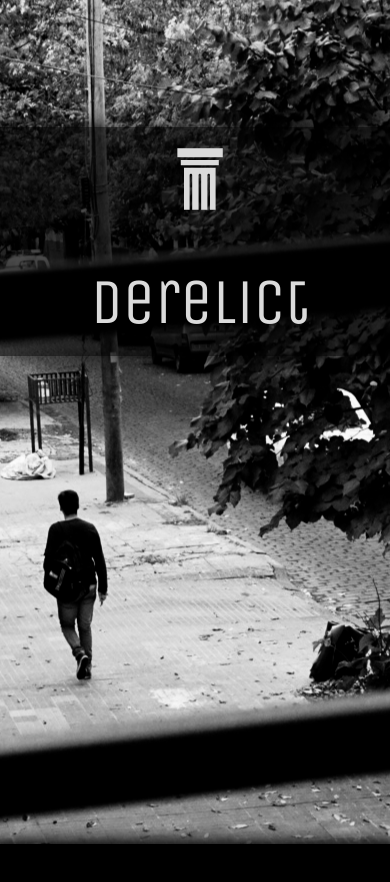
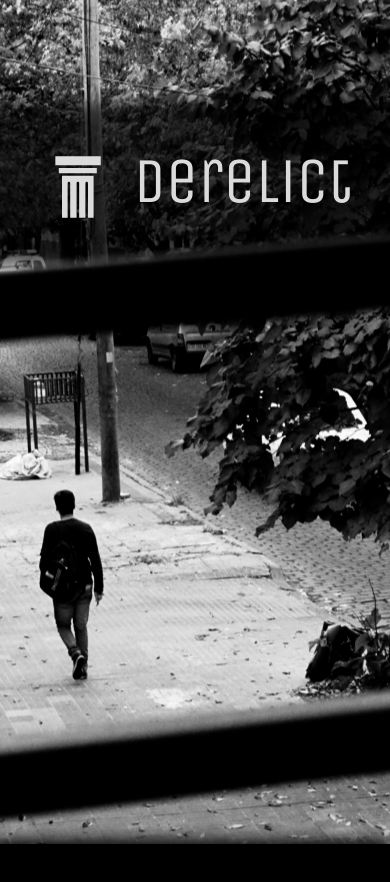
Before and after one commit to tomcoso/sign-up-form, a plain HTML site: page index.html in a window 390 px wide. Shown: the top 882 px of the page. Drawn offline with nearby package versions, Linux system fonts and the light colour scheme.

Commit message:
fixed responsiveness on left image

```diff
--- a/style.css
+++ b/style.css
@@ -2,8 +2,8 @@
 @import url('https://fonts.googleapis.com/css2?family=Noto+Sans+KR:wght@300;400&display=swap');
 @import url('https://fonts.googleapis.com/css2?family=Unica+One&display=swap');
 
-@media (max-width: 400px) {
-    .icon-banner{
+@media (max-width: 900px) {
+    .container{
         flex-direction: column;
     }
 }
@@ -29,12 +29,10 @@
     flex-wrap: wrap;
     overflow-x: clip;
     position: relative;
-    /* border: 2px solid red; */
 }
 
 .left-image {
     min-height: 100vh;
-    min-width: 400px;
     flex: 1 1 40%;
     background: url(./images/DSC01624.jpg) no-repeat border-box;
     background-position: right 60% top 60%;
@@ -42,29 +40,26 @@
 
 .icon-banner {
     display: flex;
+    flex-wrap: wrap;
     justify-content: center;
     align-items: center;
-    gap: 1rem;
     width: 100%;
     margin-top: 15vh;
-    margin-left: 0;
-    padding: 0;
     background-color: var(--dark-color-transparent, black);
-    box-shadow: 0 0 20px 5px var(--dark-color-transparent, black);
+    box-shadow: 0 0 15px 25px var(--dark-color-transparent, black);
 }
 .icon svg {
     height: 5rem;
     width: fit-content;
-    margin: 0;
     margin-top: 25%;
-    /* border: 1px solid red; */
+    padding: 0 1rem;
 }
 svg * {
     fill: var(--light-color, lightgrey);
 }
 .text-logo {
-    padding: 1rem;
-    font-family: 'Unica One', cursive;
+    padding: 0 1rem .3rem 0;
+    font-family: 'Unica One', monospace;
     font-size: 4rem;
     color: var(--light-color, lightgrey);
 }
@@ -73,7 +68,6 @@ svg * {
 .right-panel {
     flex: 1 1 60%;
     min-height: 100vh;
-    min-width: 400px;
     box-shadow: -5px 0 15px 5px var(--dark-color, black);
     background-color: var(--dark-color, black);
 }
```
Also changed, not shown: 1 other file.
